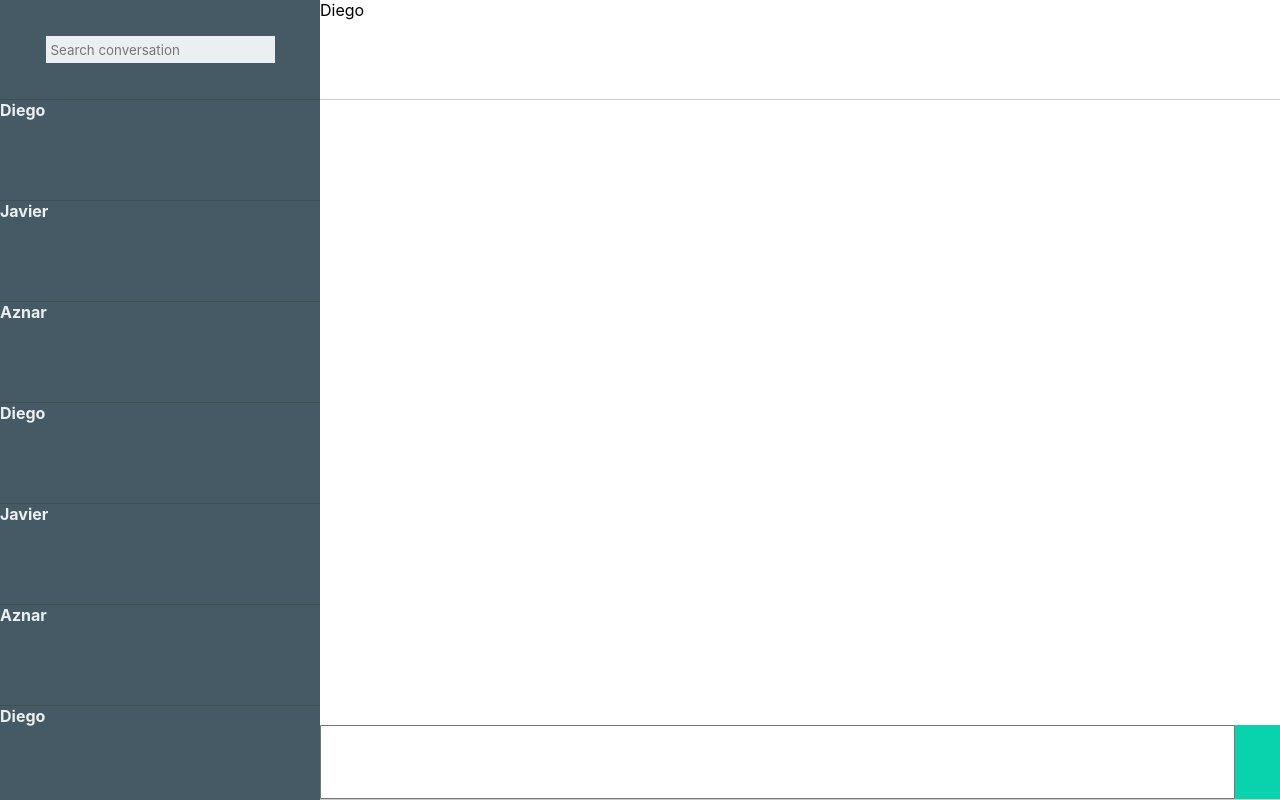
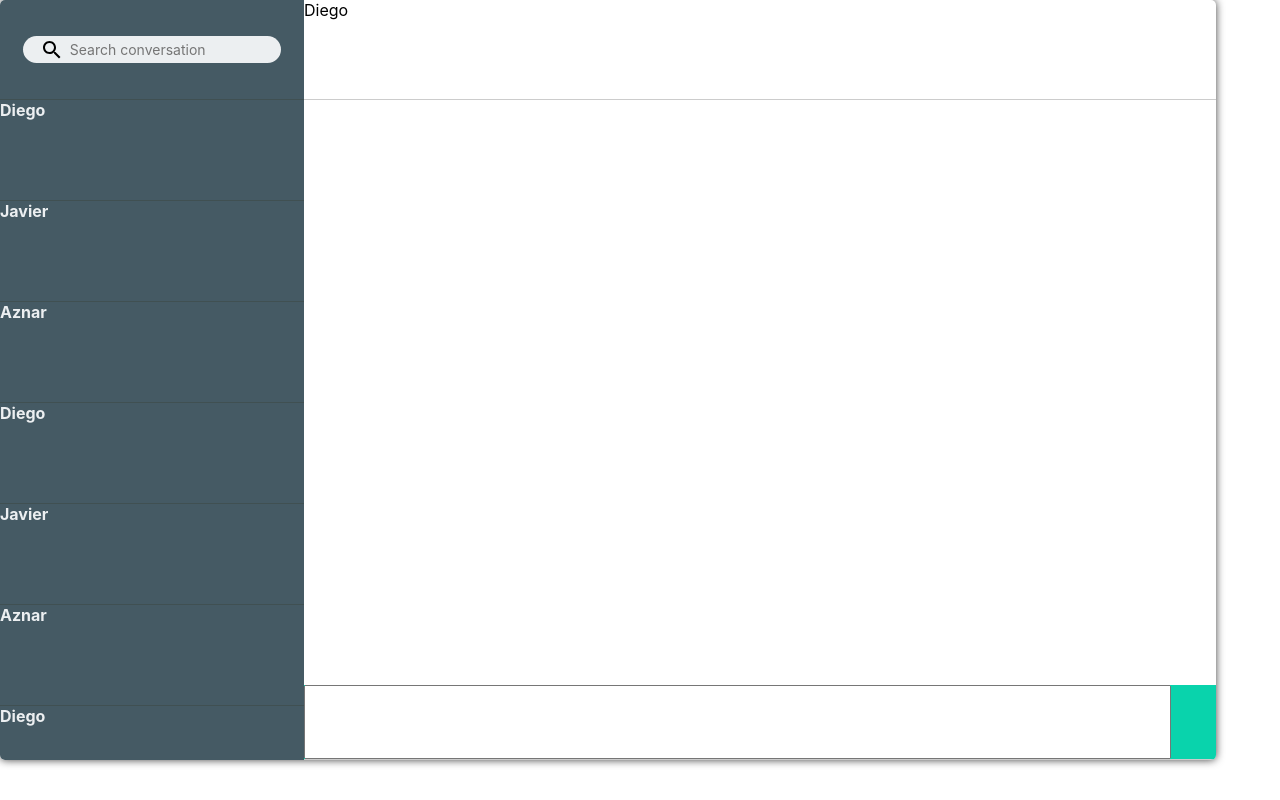
Before and after one commit to garciasdos/react-chat, a React (Create React App) app: page / in a window 1280 px wide. Built offline with nearby package versions, Linux system fonts and the light colour scheme; no server answers.

Commit message:
Refactored input filter to have extra functionality

```diff
--- a/src/Components/Chat/Chat.css
+++ b/src/Components/Chat/Chat.css
@@ -1,8 +1,13 @@
 .chat {
-    width: 100%;
-    height: 100vh;
+    width: 95%;
+    height: 95vh;
     display: grid;
     grid-template-areas: "conversations messages";
     grid-template-rows: 1fr;
     grid-template-columns: 1fr 3fr;
+    overflow: hidden;
+    border-radius: 5px;
+    -webkit-box-shadow: 0px 0px 9px 0px rgba(0,0,0,0.75);
+    -moz-box-shadow: 0px 0px 9px 0px rgba(0,0,0,0.75);
+    box-shadow: 0px 0px 9px 0px rgba(0,0,0,0.75);
 }
--- a/src/Components/Conversations/Conversations.js
+++ b/src/Components/Conversations/Conversations.js
@@ -17,6 +17,12 @@ class Conversations extends React.Component {
         })
     };
 
+    resetFilter = () => {
+        this.setState({
+            filter: ''
+        })
+    };
+
     renderConversations = () => {
         let conver = this.props.data
             .filter(Conver => Conver.name.toLowerCase().includes(this.state.filter.toLowerCase()))
@@ -25,13 +31,12 @@ class Conversations extends React.Component {
         } else {
             return <NoConvers/>
         }
-
     };
 
     render() {
         return (
             <section className='conversations'>
-                <ConversationsHeader onChange={this.setFilter}/>
+                <ConversationsHeader onChange={this.setFilter} filter={this.state.filter} resetFilter={this.resetFilter}/>
                 <div className='conversations-scroller'>
                     {this.renderConversations()}
                 </div>
--- a/src/Components/Conversations/ConversationsHeader/ConversationsHeader.css
+++ b/src/Components/Conversations/ConversationsHeader/ConversationsHeader.css
@@ -7,11 +7,45 @@
     justify-content: center;
 }
 
-.conversationHeader-input {
-    width: 70%;
+.filterConver {
+    width: 85%;
+    border-radius: 15px;
+    background-color: var(--principal-color-lightest);;
+    display: flex;
+    align-items: center;
+    justify-content: center;
+}
+
+.filterConver-input {
+    width: 76%;
     height: 27px;
     background-color: var(--principal-color-lightest);
     border: 0;
     padding: 0 0 0 5px;
     outline: none;
+    font-size: 14px;
 }
+
+.filterConver-button {
+    height: 27px;
+    width: 27px;
+    margin: 0;
+    padding: 0;
+    border: 0;
+    background-color: transparent;
+    background-position: center;
+    outline: none;
+    cursor: pointer;
+}
+
+.filterConver-button--search {
+    background-image: url("./../../../assets/img/search.svg");
+    transition: 0.2s;
+}
+
+
+.filterConver-button--remove {
+    background-image: url("./../../../assets/img/remove.svg");
+    transform: rotate(90deg);
+    transition: 0.2s;
+}
--- a/src/Components/Conversations/ConversationsHeader/ConversationsHeader.js
+++ b/src/Components/Conversations/ConversationsHeader/ConversationsHeader.js
@@ -10,10 +10,38 @@ class ConversationHeader extends React.Component {
     render() {
         return (
             <div className='conversationHeader'>
-                <input className='conversationHeader-input' placeholder='Search conversation' onChange={this.onChangeInput}/>
+                <FilterConver onChange={this.onChangeInput} filter={this.props.filter}
+                              resetFilter={this.props.resetFilter}/>
             </div>
         );
     }
 };
 
+class FilterConver extends React.Component {
+
+    addStyle = () => {
+        let style = 'filterConver-button';
+        return this.props.filter ? style + ' filterConver-button--remove' : style + ' filterConver-button--search';
+    };
+
+    onClickButton = () => {
+        if(this.props.filter) {
+            this.props.resetFilter();
+        }
+        this.filterInput.focus()
+    };
+
+    render() {
+        return (
+            <div className='filterConver'>
+                <button className={this.addStyle()} onClick={this.onClickButton}></button>
+                <input className='filterConver-input' placeholder='Search conversation'
+                       value={this.props.filter} onChange={this.props.onChange}
+                       ref={(input) => { this.filterInput = input; }} />
+            </div>
+
+        );
+    }
+}
+
 export default ConversationHeader;
```
Also changed, not shown: src/assets/img/remove.svg (added), src/assets/img/search.svg (added).
